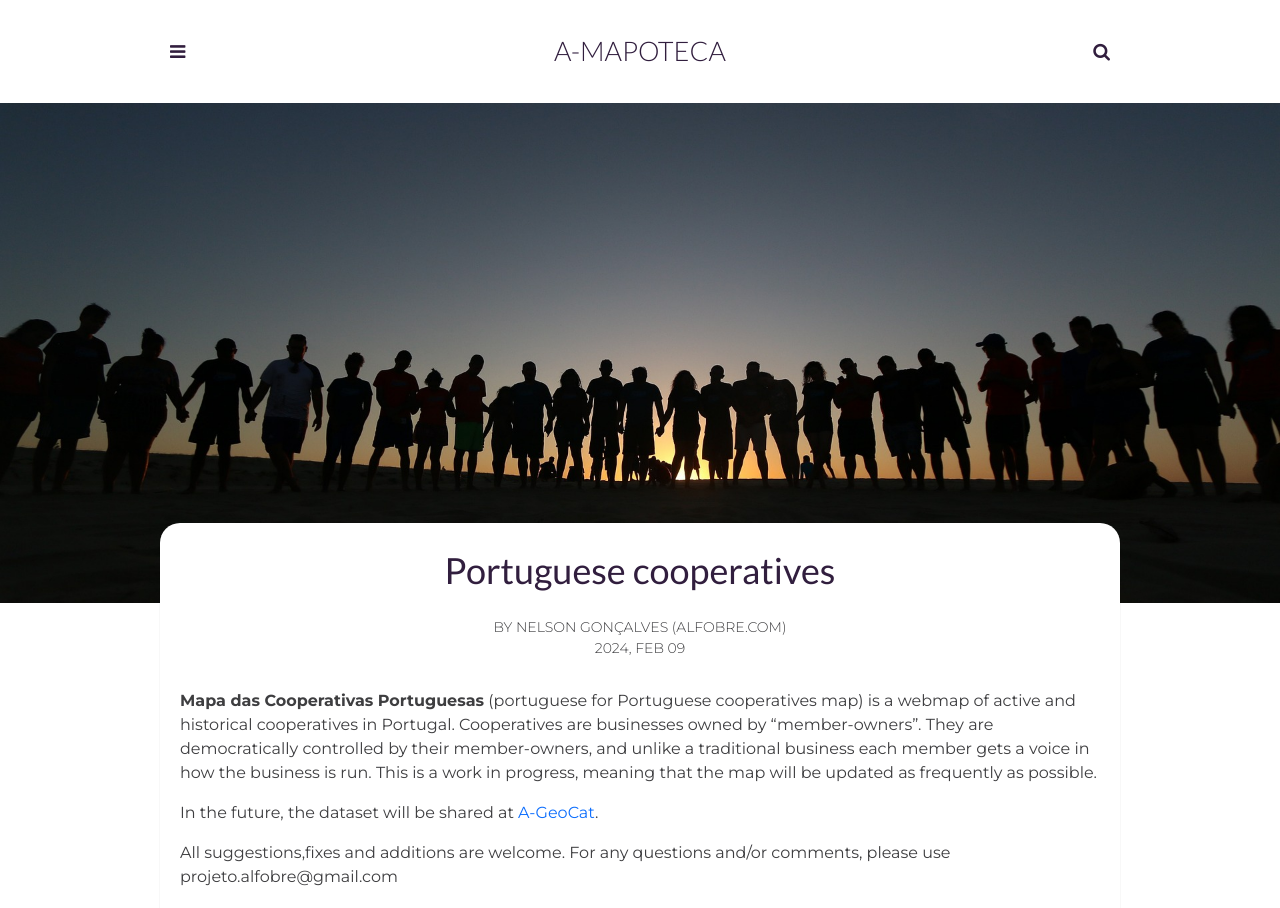
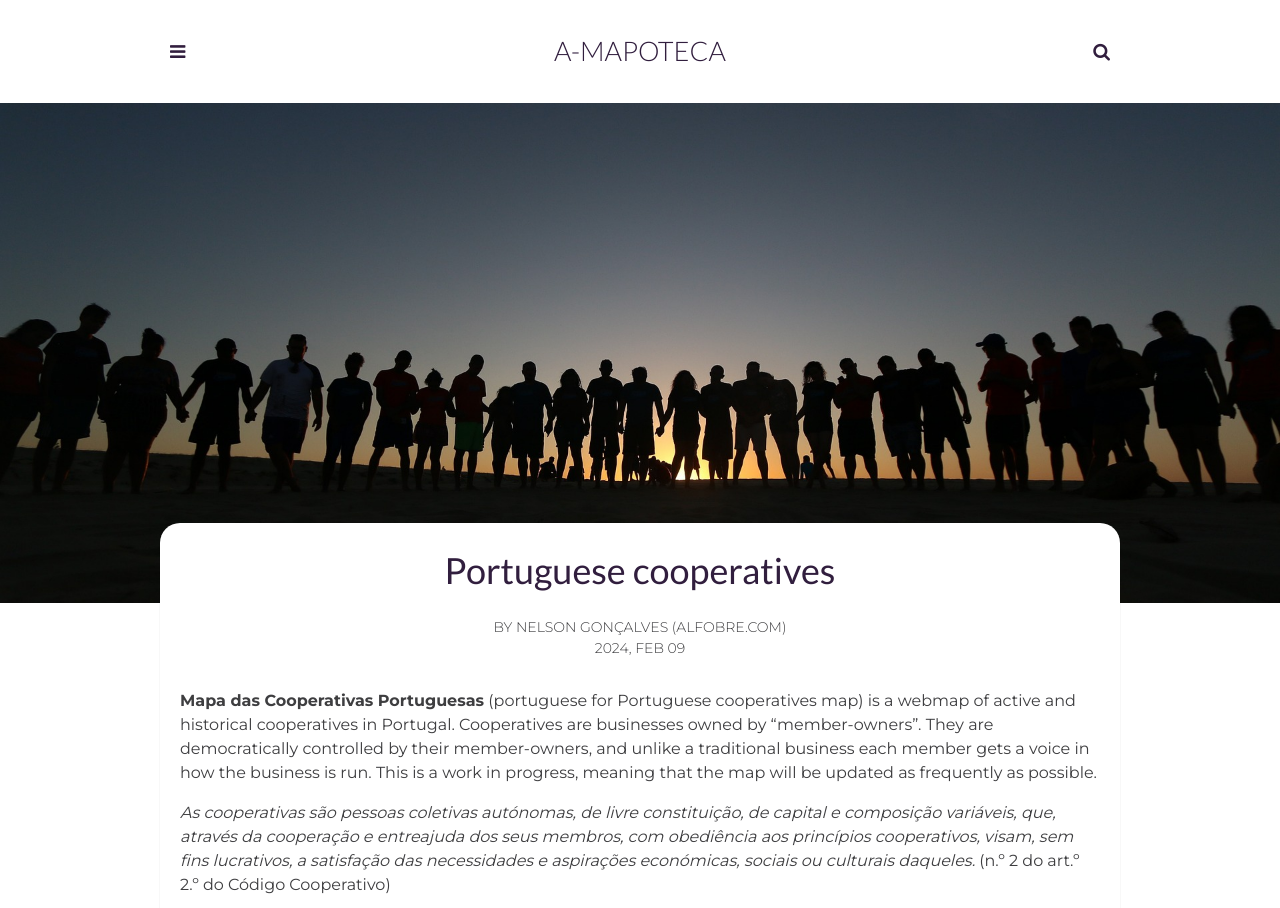
Before and after one commit to projetoalfobre/a-mapoteca, a Jekyll site: the page built from _posts/2024-02-09-mapa-das-cooperativas.markdown, in a window 1280 px wide. Shown: the top 908 px of the page. Built offline with Jekyll 4.4.1, drawn with Linux system fonts in a browser that asks for light colours; comment, search, counter and statistics services are not loaded; some of the changed text lies outside the part shown.

Commit message:
Update 2024-02-09-mapa-das-cooperativas.markdown

```diff
--- a/_posts/2024-02-09-mapa-das-cooperativas.markdown
+++ b/_posts/2024-02-09-mapa-das-cooperativas.markdown
@@ -11,6 +11,12 @@ author: Nelson Gonçalves (Alfobre.com)
 
 **Mapa das Cooperativas Portuguesas** (portuguese for Portuguese cooperatives map) is a webmap of active and historical cooperatives in Portugal. Cooperatives are businesses owned by “member-owners”. They are democratically controlled by their member-owners, and unlike a traditional business each member gets a voice in how the business is run. This is a work in progress, meaning that the map will be updated as frequently as possible.
 
+*As cooperativas são pessoas coletivas autónomas, de livre constituição, de capital e composição variáveis, que, através da cooperação e entreajuda dos seus membros, com obediência aos princípios cooperativos, visam, sem fins lucrativos, a satisfação das necessidades e aspirações económicas, sociais ou culturais daqueles.* (n.º 2 do art.º 2.º do Código Cooperativo)
+
+[[https://cases.pt/wp-content/uploads/2021/06/01-DECLAR_SOBRE_A_IDENTIDADE_COOPERATIVA.pdf|Declaração sobre a identidade Cooperativa]] disponibilizada pela [[https://cases.pt/|Cooperativa António Sérgio para a Economia Social]] (fonte: ACI – Aliança Cooperativa Internacional).
+
+
+
 In the future, the dataset will be shared at [A-GeoCat](https://a-geocat.alfobre.com/).
 
 All suggestions,fixes and additions are welcome. For any questions and/or comments, please use projeto.alfobre@gmail.com
```
